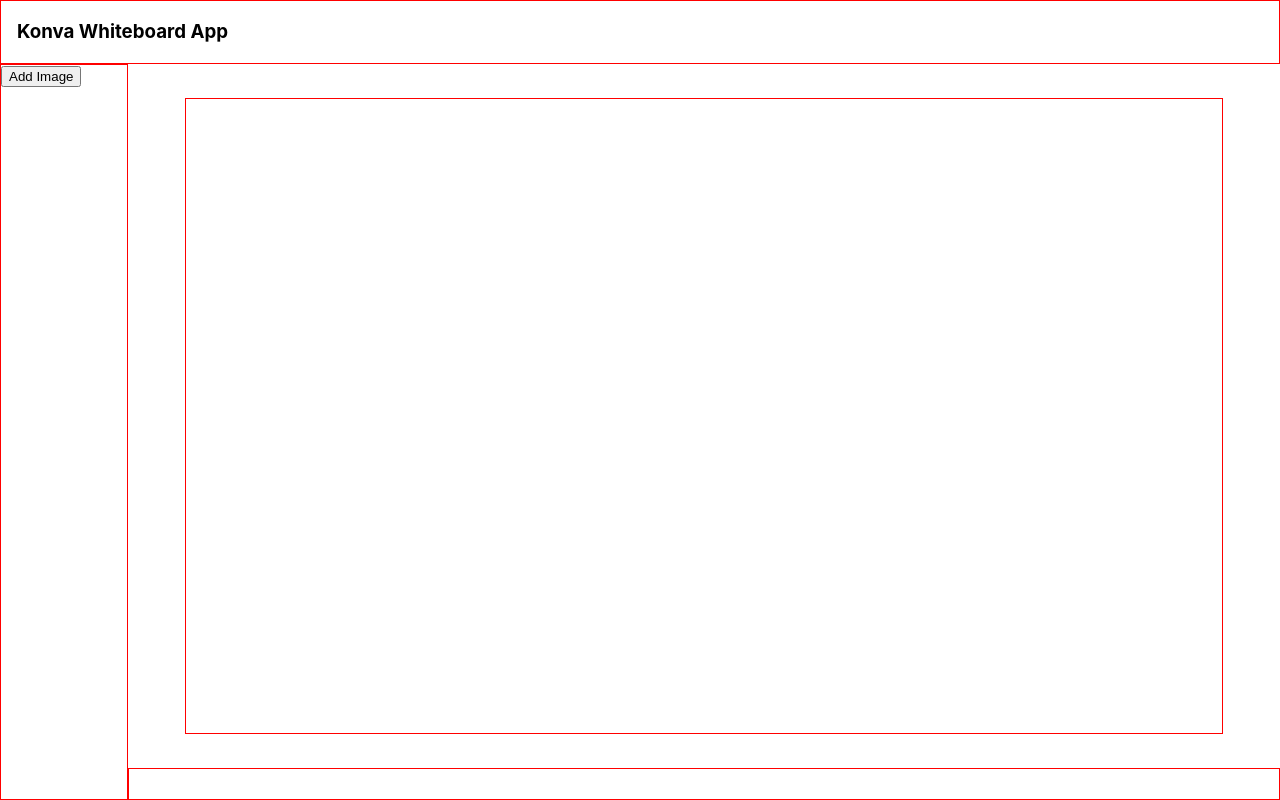
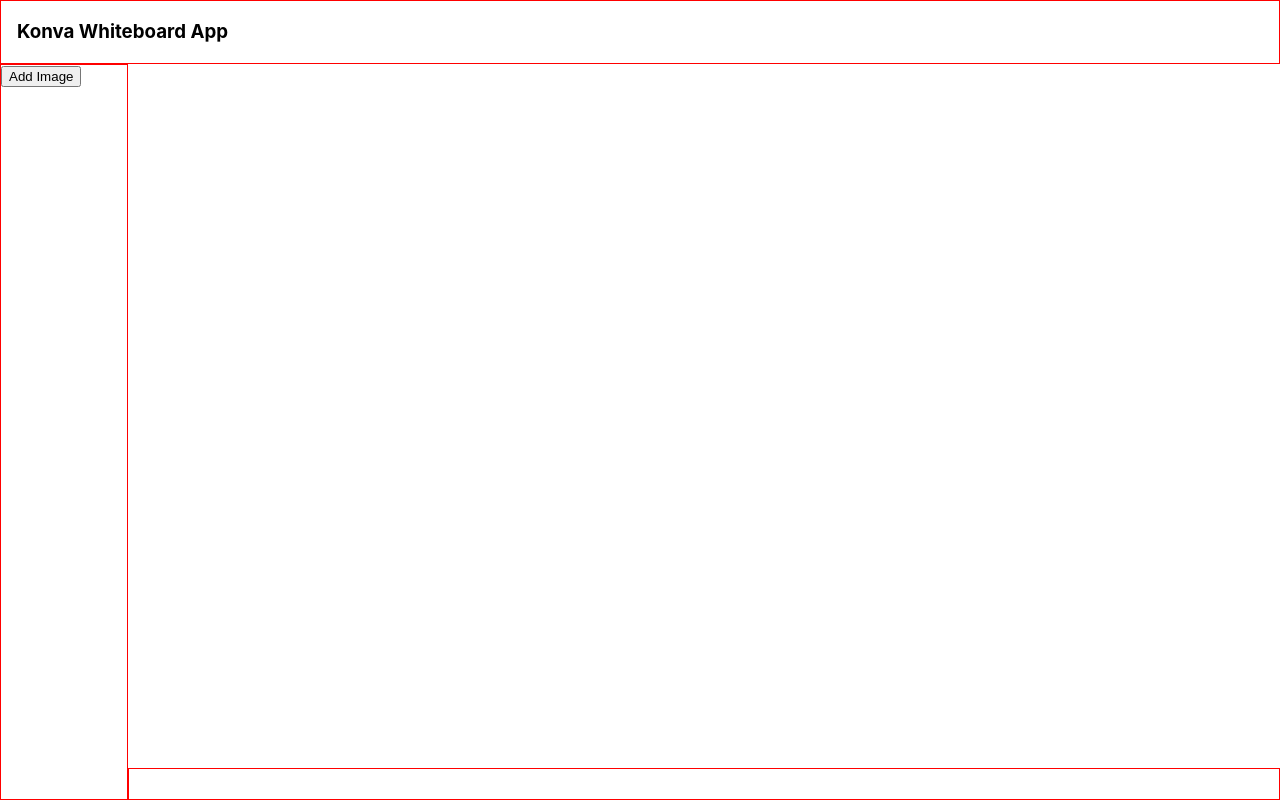
Before and after one commit to meghein/konva-whiteboard, a React (Create React App) app: page / in a window 1280 px wide. Built offline with nearby package versions, Linux system fonts and the light colour scheme.

Commit message:
add context and reducer

```diff
--- a/src/components/App.js
+++ b/src/components/App.js
@@ -1,4 +1,5 @@
-import React, { useState } from 'react';
+import React from 'react';
+import AppProvider from '../context/AppProvider'
 import Header from './Header'
 import Toolbar from './toolbar'
 import Canvas from './Canvas'
@@ -6,17 +7,15 @@ import Footer from './Footer'
 import './App.scss';
 
 export default function App() {
-  const [targetShape, setTargetShape] = useState('')
+
   return (
     <div className="App">
-      <Header/>
+      <AppProvider>
+        <Header/>
         <Toolbar/>
-      <main>
-        <Canvas
-          setTargetShape = {setTargetShape}
-        />
-      </main>
-      <Footer/>
+        <Canvas/>
+        <Footer/>
+      </AppProvider>
     </div>
   );
 }
--- a/src/components/Canvas.js
+++ b/src/components/Canvas.js
@@ -1,31 +1,41 @@
-import React, { forwardRef, useState } from 'react';
-import './Canvas.scss';
+// import React, { forwardRef, useState } from 'react';
+// import './Canvas.scss';
 
-export default forwardRef(function Canvas(props) {
+// export default forwardRef(function Canvas(props) {
 
-  const checkDeselect = e => {
-    if (e.target === e.target.getStage() || e.target.hasName("container")) {
-      props.setTargetShape(null);
-    }
-  };
+//   const checkDeselect = e => {
+//     if (e.target === e.target.getStage() || e.target.hasName("container")) {
+//       props.setTargetShape(null);
+//     }
+//   };
 
-  const shapeProps = {
-    name: 'container',
-    fill: props.boxColour,
-    shadowColor: 'gray',
-    stroke:'black',
-    strokeWidth:4,
-    cornerRadius:10,
-  }
+//   const shapeProps = {
+//     name: 'container',
+//     fill: props.boxColour,
+//     shadowColor: 'gray',
+//     stroke:'black',
+//     strokeWidth:4,
+//     cornerRadius:10,
+//   }
+//   return (
+//     <div
+//         className='canvas'
+//         id='canvas'
+//         onDrop={props.onDrop}
+//         onDragOver={props.onDragOver}
+//         // style={{backgroundColor: props.canvasColour}}
+//     >
+
+//     </div>
+//   )
+// })
+
+import React from 'react'
+
+export default function Canvas() {
   return (
-    <div
-        className='canvas'
-        id='canvas'
-        onDrop={props.onDrop}
-        onDragOver={props.onDragOver}
-        // style={{backgroundColor: props.canvasColour}}
-    >
+    <div>
 
     </div>
   )
-})
+}
--- a/src/components/toolbar/ImageUploader.js
+++ b/src/components/toolbar/ImageUploader.js
@@ -1,20 +1,21 @@
-import React, { createRef, useState } from 'react';
+import React, { createRef } from 'react';
 
 export default function ImageUploader() {
-  const [image, setImage] = useState()
   const fileUploadEl = createRef();
 
+  // Uses ref of input to run 'fileChange'
   const addImage = () => {
     fileUploadEl.current.click();
   };
 
+  // Uses FileReader.result (the user's file contents) to set an image
   const fileChange = event => {
     const file = event.target.files[0]
     const reader = new FileReader();
     reader.readAsDataURL(file)
     reader.addEventListener("load", () => {
       console.log(reader.result)
-      setImage(reader.result)
+
     });
   };
 
@@ -27,7 +28,7 @@ export default function ImageUploader() {
         onChange={fileChange}
         style={{display: "none"}}
       />
-      <img src={image}/>
+      {/* <img src={image}/> */}
     </>
   );
 }
--- /dev/null
+++ b/src/context/AppProvider.js
@@ -0,0 +1,15 @@
+import React, { useContext, useState } from 'react';
+
+const AppContext = React.createContext()
+
+export default function AppProvider({children}) {
+  const [state, setState] = useState({
+    images: []
+  })
+
+  return (
+    <AppContext.Provider value={state}>
+      {children}
+    </AppContext.Provider>
+  )
+}
```
Also changed, not shown: src/context/App.js (added, +19 -0 lines), src/reducers/App.js (deleted).
